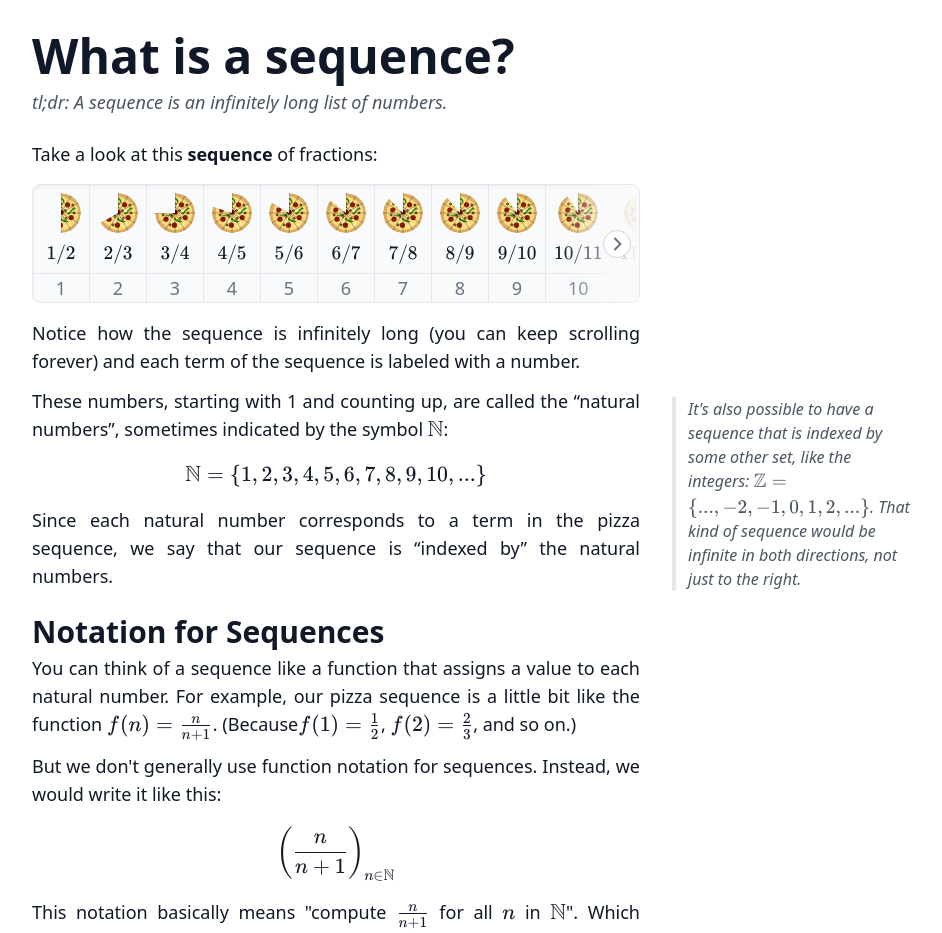
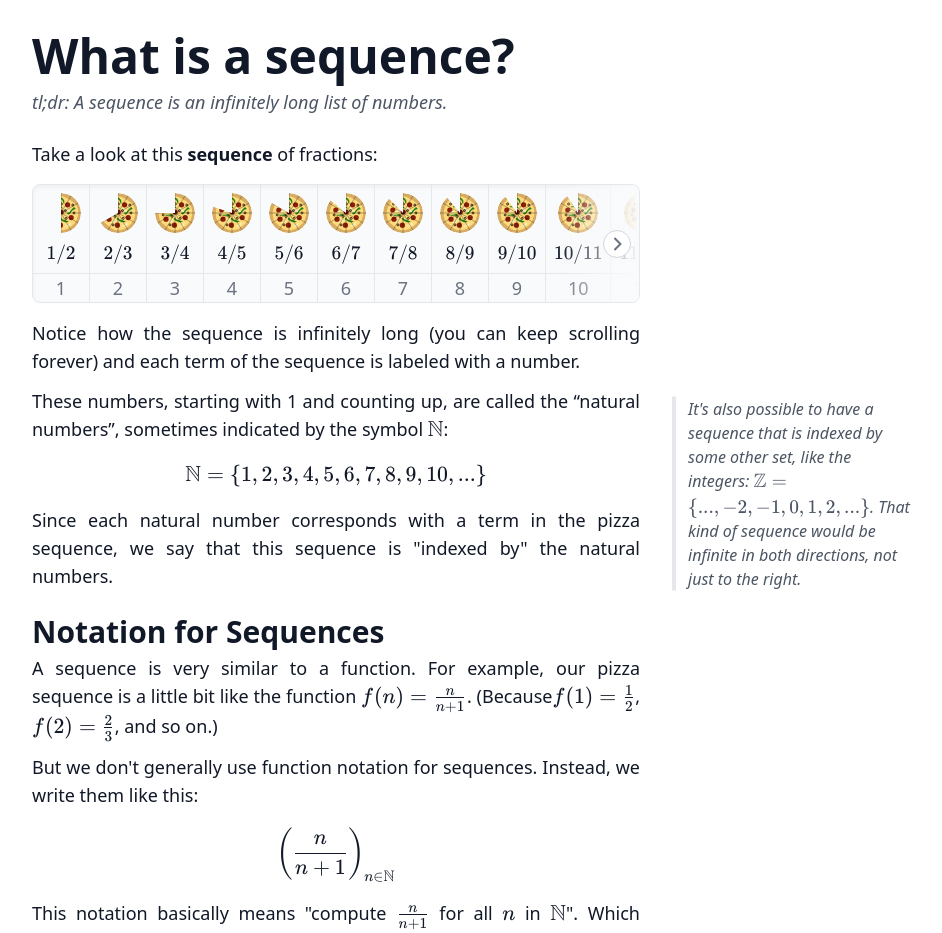
Before and after one commit to PullJosh/clown-school, a Next.js app: page / in a window 1280 px wide. Shown: the top 933 px of the page, without its empty margins (304-1246 px from the left). Built offline with nearby package versions, Linux system fonts and the light colour scheme.

Commit message:
Tweak some phrasing

```diff
--- a/pages/index.js
+++ b/pages/index.js
@@ -75,8 +75,8 @@ export default function HomePage() {
         displayMode={true}
       />
       <p>
-        Since each natural number corresponds to a term in the pizza sequence,
-        we say that our sequence is “indexed by” the natural numbers.
+        Since each natural number corresponds with a term in the pizza sequence,
+        we say that this sequence is "indexed by" the natural numbers.
       </p>
       <Aside>
         <p>
@@ -93,15 +93,15 @@ export default function HomePage() {
         Notation for Sequences
       </h2>
       <p className="mb-3">
-        You can think of a sequence like a function that assigns a value to each
-        natural number. For example, our pizza sequence is a little bit like the
-        function <Latex value={String.raw`f(n) = \frac{n}{n + 1}`} />. (Because
+        A sequence is very similar to a function. For example, our pizza
+        sequence is a little bit like the function{" "}
+        <Latex value={String.raw`f(n) = \frac{n}{n + 1}`} />. (Because
         <Latex value={String.raw`f(1) = \frac 12`} />,{" "}
         <Latex value={String.raw`f(2) = \frac 23`} />, and so on.)
       </p>
       <p className="mb-3">
         But we don't generally use function notation for sequences. Instead, we
-        would write it like this:
+        write them like this:
         <Latex
           value={String.raw`\left(\frac{n}{n+1}\right)_{n \in \mathbb{N}}`}
           displayMode={true}
@@ -109,7 +109,7 @@ export default function HomePage() {
         This notation basically means "compute{" "}
         <Latex value={String.raw`\frac{n}{n + 1}`} /> for all{" "}
         <Latex value="n" /> in <Latex value={String.raw`\mathbb{N}`} />
-        ". Which makes sense! That's exactly what our sequence is.
+        ". Which makes sense, because that's exactly what our pizza sequence is.
       </p>
       <p className="mb-3">
         But sometimes we don't know exactly what our sequence is. When writing
```
